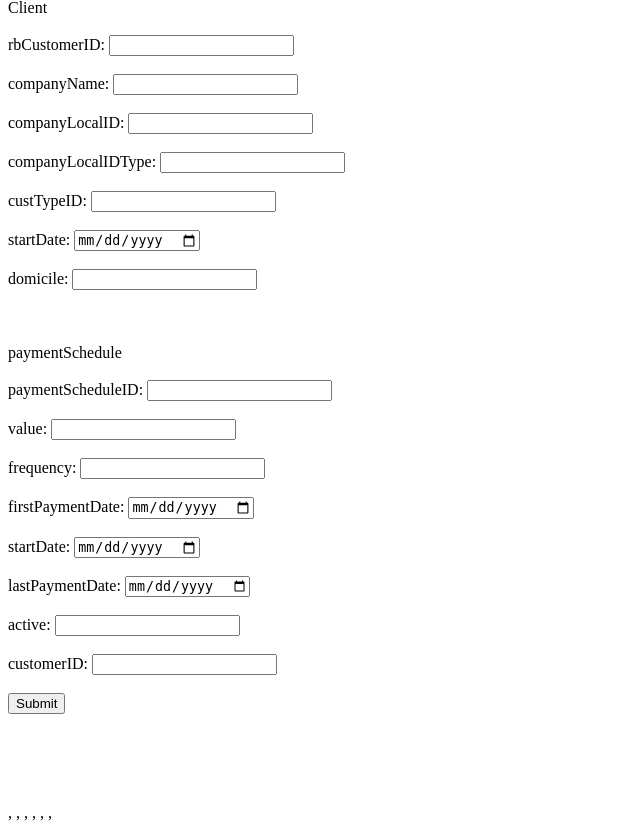
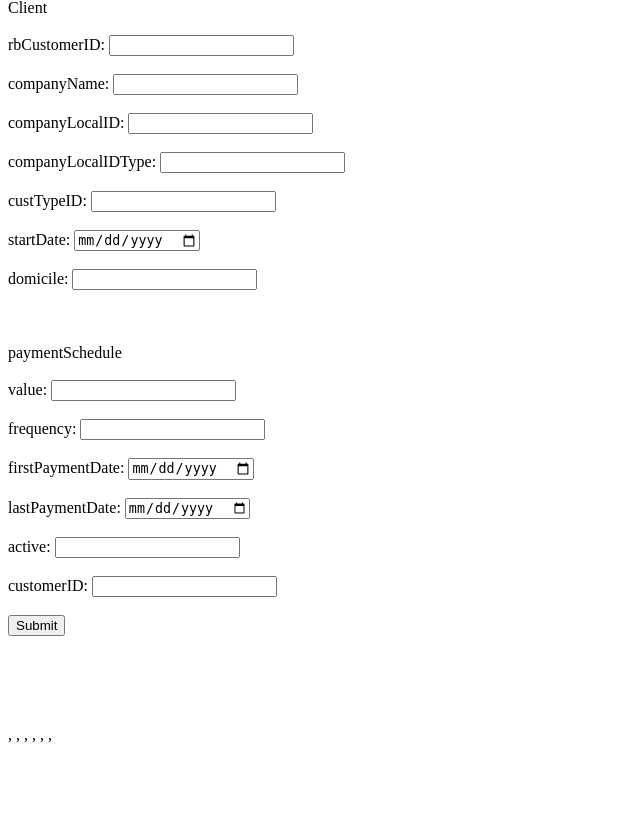
Before and after one commit to AnLi-Mi/Rockenbrew, a Flask app: page / in a window 1280 px wide. Shown: the part 99-929 px from the top of the page, without its empty margins (0-640 px from the left). After the commit the page ends 842 px from the top, so only its background shows below. Run offline with Flask 2, Linux system fonts and the light colour scheme.

Commit message:
removing automatic or repetetive inputs from the html form

```diff
--- a/templates/full_form.html
+++ b/templates/full_form.html
@@ -20,11 +20,9 @@
     domicile: <input type="text" name="domicile" maxlength="2" required></br></br></br></br>
 
     <label>paymentSchedule</label></br></br>
-    paymentScheduleID: <input type="number" name="paymentScheduleID" maxlength="11" required></br></br>
-    value: <input type="text" name="number" step="0.01" required></br></br>
+    value: <input type="number" name="value" step="0.01" required></br></br>
     frequency: <input type="number" name="frequency" required></br></br>
     firstPaymentDate: <input type="date" name="firstPaymentDate" required></br></br>
-    startDate: <input type="date" name="startDate" required></br></br>
     lastPaymentDate: <input type="date" name="lastPaymentDate" required></br></br>
     active: <input type="number" name="active" required></br></br>
     customerID: <input type="number" name="customerID" required></br></br>
```
